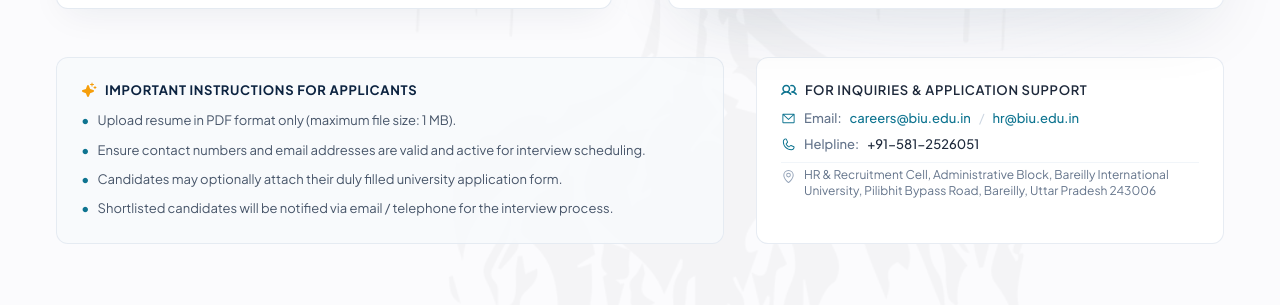
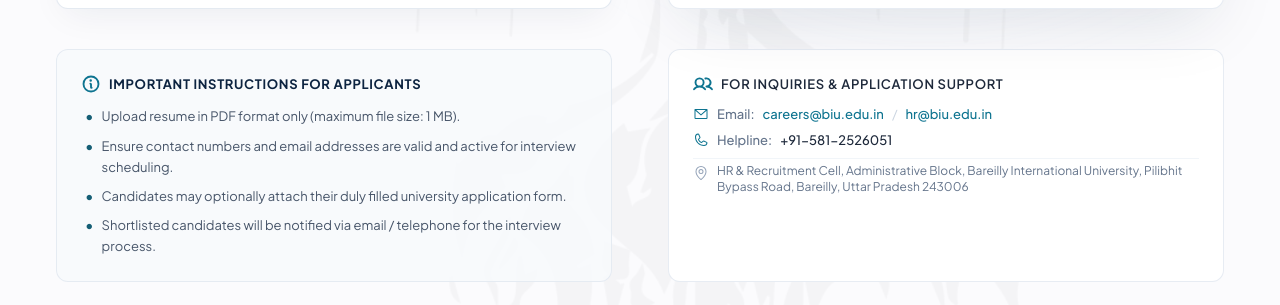
Before and after one commit to XCollaber/biu, an Astro site: page /career in a window 1280 px wide. Shown: the part 1292-1597 px from the top of the page. Built offline with nearby package versions, Linux system fonts and the light colour scheme; Astro itself is replaced by a stand-in of ours; grey boxes are pictures that could not be loaded.

Commit message:
career page building 7

```diff
--- a/src/components/pages/CareerPage.jsx
+++ b/src/components/pages/CareerPage.jsx
@@ -17,7 +17,7 @@ import {
   WarningCircle,
   EnvelopeSimple,
   Phone,
-  Sparkle,
+  Info,
   ShieldCheck,
   Buildings,
 } from '@phosphor-icons/react';
@@ -874,18 +874,18 @@ export default function CareerPage({ onBack }) {
           {/* =========================================================
               SECONDARY SUPPORT SECTION: INSTRUCTIONS & INQUIRIES
           ========================================================= */}
-          <div className="mt-10 lg:mt-12 grid grid-cols-1 lg:grid-cols-12 gap-6 lg:gap-8 items-stretch">
-            {/* Submission Guidelines Card */}
-            <div className="lg:col-span-7 rounded-xl bg-slate-50/90 border border-slate-200/80 p-5 sm:p-6 text-left shadow-2xs flex flex-col justify-between">
+          <div className="mt-8 lg:mt-10 grid grid-cols-1 lg:grid-cols-12 gap-10 lg:gap-12 xl:gap-14 items-stretch">
+            {/* Submission Guidelines Card - Width Matches Top Vacancy Card Exactly */}
+            <div className="lg:col-span-6 xl:col-span-6 rounded-xl bg-slate-50/90 border border-slate-200/80 p-5 sm:p-6 text-left shadow-2xs flex flex-col justify-between">
               <div>
                 <h4 className="font-sans text-xs sm:text-[13px] font-bold uppercase tracking-wider text-[#0c2340] mb-3 flex items-center gap-2">
-                  <Sparkle size={16} weight="fill" className="text-amber-500" />
+                  <Info size={20} weight="bold" className="text-cyan-700 shrink-0" />
                   <span>Important Instructions for Applicants</span>
                 </h4>
                 <ul className="space-y-2 text-xs sm:text-[13px] text-slate-600 font-sans leading-relaxed">
                   {guidelines.map((guide, idx) => (
                     <li key={idx} className="flex items-start gap-2">
-                      <span className="text-cyan-700 font-bold shrink-0">•</span>
+                      <span className="text-cyan-800 ml-1 font-bold shrink-0">•</span>
                       <span>{guide}</span>
                     </li>
                   ))}
@@ -893,16 +893,16 @@ export default function CareerPage({ onBack }) {
               </div>
             </div>
 
-            {/* HR Cell Direct Contacts */}
-            <div className="lg:col-span-5 rounded-xl bg-white border border-slate-200/80 p-5 sm:p-6 text-left text-xs sm:text-[13px] text-slate-600 shadow-2xs flex flex-col justify-between">
+            {/* HR Cell Direct Contacts - Width Matches Top Form Card Exactly */}
+            <div className="lg:col-span-6 xl:col-span-6 rounded-xl bg-white border border-slate-200/80 p-5 sm:p-6 text-left text-xs sm:text-[13px] text-slate-600 shadow-2xs flex flex-col justify-between">
               <div>
                 <p className="font-semibold text-slate-800 mb-3 font-sans text-xs sm:text-[13px] uppercase tracking-wider text-[#0c2340] flex items-center gap-2">
-                  <Users size={16} weight="bold" className="text-cyan-700" />
+                  <Users size={20} weight="bold" className="text-cyan-700" />
                   <span>For Inquiries & Application Support</span>
                 </p>
                 <div className="space-y-2.5 font-sans">
                   <div className="flex items-center gap-2">
-                    <EnvelopeSimple size={15} className="text-cyan-700 shrink-0" />
+                    <EnvelopeSimple size={16} className="text-cyan-700 shrink-0" />
                     <span className="text-slate-500 font-medium">Email:</span>
                     <a href={`mailto:${hr.email}`} className="text-cyan-700 hover:underline font-medium">
                       {hr.email}
@@ -918,7 +918,7 @@ export default function CareerPage({ onBack }) {
                   </div>
                   {hr.phone && (
                     <div className="flex items-center gap-2">
-                      <Phone size={15} className="text-cyan-700 shrink-0" />
+                      <Phone size={16} className="text-cyan-700 shrink-0" />
                       <span className="text-slate-500 font-medium">Helpline:</span>
                       <a href={`tel:${hr.phone}`} className="text-slate-800 font-medium hover:underline">
                         {hr.phone}
@@ -927,7 +927,7 @@ export default function CareerPage({ onBack }) {
                   )}
                   {hr.address && (
                     <div className="flex items-start gap-2 text-slate-500 text-[12px] pt-1 border-t border-slate-100">
-                      <MapPin size={15} className="text-slate-400 shrink-0 mt-0.5" />
+                      <MapPin size={16} className="text-slate-400 shrink-0 mt-0.5" />
                       <span>{hr.address}</span>
                     </div>
                   )}
```
